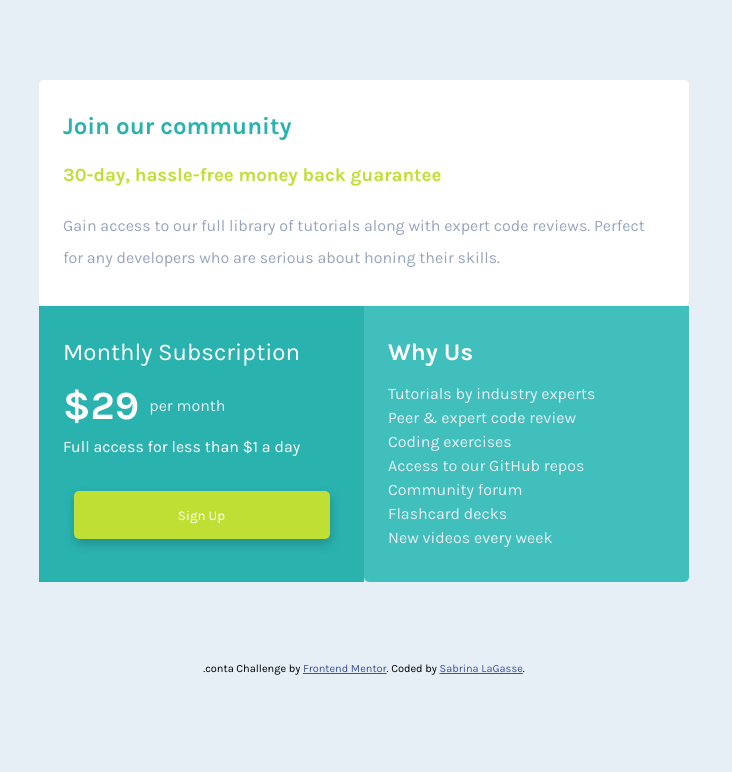
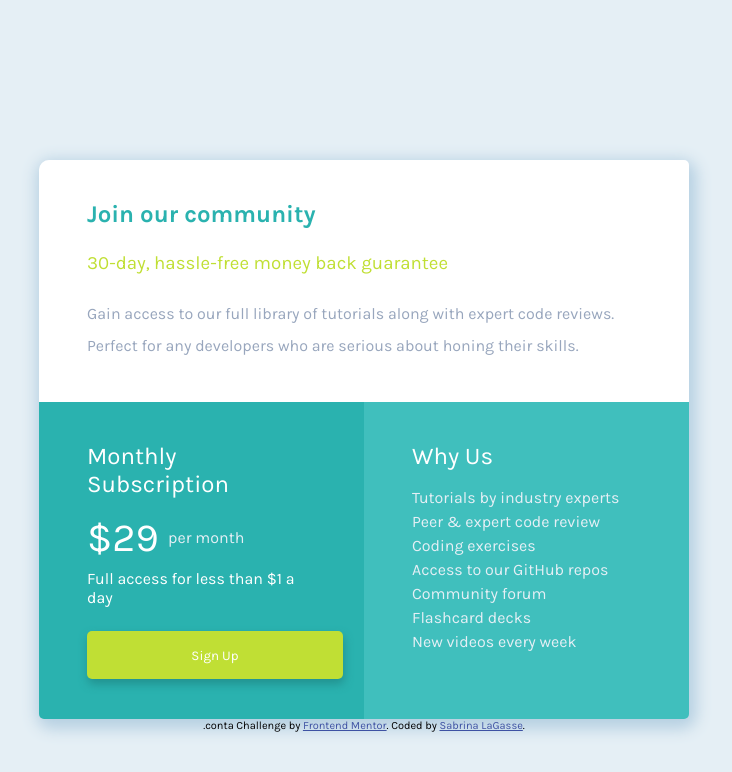
Before and after one commit to sabrinalagasse/single-price-grid, a plain HTML site: page index.html in a window 1280 px wide. Shown: the whole page, without its empty margins (276-1008 px from the left). Drawn offline with Linux system fonts and the light colour scheme.

Commit message:
Update styling

```diff
--- a/style.css
+++ b/style.css
@@ -5,6 +5,7 @@
   padding: 0;
   box-sizing: border-box;
   font-family: "Karla", sans-serif;
+  font-weight: normal;
 }
 
 :root {
@@ -15,33 +16,38 @@
   --blue: hsl(218, 22%, 67%);
 }
 
+html,
 body {
   font-size: 16px;
   background-color: var(--gray);
+  height: 100%;
 }
 
 .container {
   width: 310px;
   margin: auto;
-  margin-top: 5rem;
-  margin-bottom: 5rem;
   display: flex;
   flex-wrap: wrap;
+  box-shadow: 2.5px 5px 15px 5px hsl(204, 43%, 80%);
+  margin-top: 160px;
+  border-radius: 10px;
 }
 
 .container > div {
-  padding: 2rem 1.5rem;
+  padding: 2.5rem 3rem;
   height: auto;
 }
 
 .join {
   width: 100%;
   background-color: #fff;
-  border-radius: 5px;
+  border-top-left-radius: 10px;
+  border-top-right-radius: 5px;
 }
 
 .join > h2 {
   color: var(--cyan);
+  font-weight: bold;
 }
 
 .join > p {
@@ -76,7 +82,6 @@ body {
 
 #dollars {
   font-size: 2.5rem;
-  font-weight: 700;
 }
 #per {
   color: var(--gray);
@@ -117,9 +122,16 @@ body {
 @media only screen and (min-width: 750px) {
   .container {
     width: 650px;
+    margin-top: 160px;
   }
   .monthly,
   .why {
     width: 50%;
   }
+  .monthly {
+    border-bottom-left-radius: 5px;
+  }
+  .why {
+    border-bottom-left-radius: 0;
+  }
 }
```
